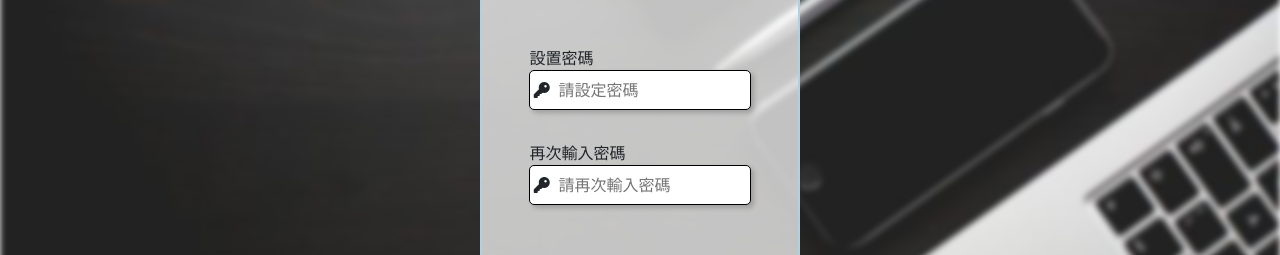
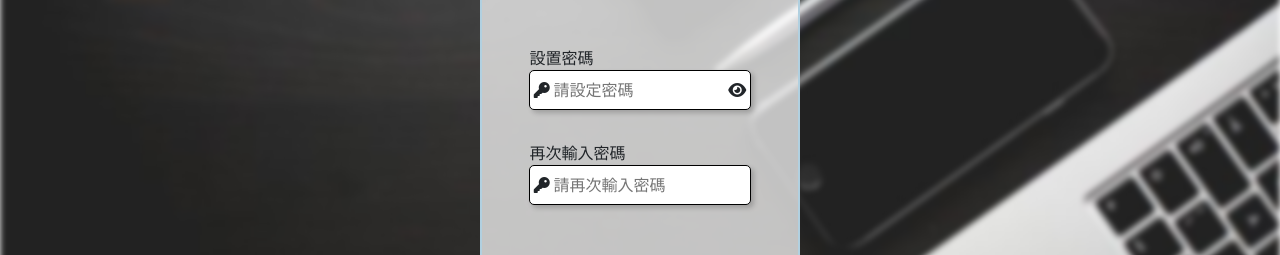
Before and after one commit to JaimeDeng/WorkHoursManagerFrontEnd, a Vue app: page /emploChangePsd in a window 1280 px wide. Shown: the part 302-557 px from the top of the page. Built offline with nearby package versions, Linux system fonts and the light colour scheme; sample sign-in values are in the browser's storage.

Commit message:
update: 1. 密碼變更 變更按鈕使用button元素 2.popup close判斷 3.密碼顯示鈕新增

```diff
--- a/src/components/EmploChangePsd.vue
+++ b/src/components/EmploChangePsd.vue
@@ -28,7 +28,9 @@ export default {
             rePwdStr: '',
             rePwdPHStr: '',
             backToHome: '',
-            change: ''
+            change: '',
+            //判斷相關
+            showPwd: false
         }
     },
     methods: {
@@ -129,7 +131,11 @@ export default {
             }
         },
         closePopup() {
-            this.$router.push('/login');
+            if(sessionStorage.getItem("accountId") === null && localStorage.getItem("accountId") === null){
+                this.$router.push('/login');
+            }else{
+                this.showPopup = false;
+            }
         },
         successPopup() {
             if (this.langValue === 'ch') {
@@ -240,6 +246,9 @@ export default {
                 this.popupData.backBtn = '戻る';
             }
         },
+        showPwdOrNot(){
+            this.showPwd = !this.showPwd;
+        }
     },
     beforeCreate() {
         //如果localStroage/sessionStorage都沒有accountId，則跳到登入頁面，要求重新登入
@@ -276,9 +285,10 @@ export default {
                     <label for="emid">{{ pwdStr }}</label>
                     <div class="newPsdInput">
                         <i class="fa-sharp fa-solid fa-key"></i>
-                        <input id="emid" :placeholder="pwdPHStr" type="text" v-model="newPsd" ref="password"
+                        <input id="emid" :placeholder="pwdPHStr" :type="showPwd ? 'text' : 'password'" v-model="newPsd" ref="password"
                             :style="{ backgroundColor: isInputInvalid === 3 ? 'rgb(255, 205, 205)' : '' }" maxlength="20"
                             @input="checkInputLegth('password')">
+                        <i @click="showPwdOrNot" :class="showPwd ? 'fa-sharp fa-solid fa-eye-slash' : 'fa-solid fa-eye'"></i>
                     </div>
                 </div>
 
@@ -370,7 +380,8 @@ export default {
                     cursor: pointer;
                     width: 100%;
                     box-shadow: 3px 3px 5px rgba(0, 0, 0, 0.2);
-                    padding-left: 28px;
+                    padding-left: 1.8vw;
+                    padding-right: 1.8vw;
                     height: 40px;
                     border-radius: 5px;
                     border: 1.5px solid #000;
@@ -387,11 +398,22 @@ export default {
             .againNewPsd {
                 @extend %inputFrameSetting;
 
-                .fa-sharp {
+                .fa-key {
                     position: absolute;
                     top: 50%;
                     transform: translateY(-50%);
                     left: 2%;
+                }
+
+                .fa-eye , .fa-eye-slash{
+                    position: absolute;
+                    top: 50%;
+                    transform: translateY(-50%);
+                    right: 2%;
+
+                    &:active{
+                        scale: 0.95;
+                    }
                 }
             }
         }
--- a/src/components/EmploCheckDailyTime.vue
+++ b/src/components/EmploCheckDailyTime.vue
@@ -1020,7 +1020,7 @@ export default {
                 transform: skew(-20deg);
                 height: 140%;
                 width: 20vw;
-                background-color: rgb(94, 209, 213);
+                background-color: rgb(100, 100, 100);
                 transition-property: left;
                 transition-duration: 0.2s;
                 transition-timing-function: cubic-bezier(0.5,0.2,0.2,1);
@@ -1031,7 +1031,7 @@ export default {
                 transform: skew(-20deg);
                 height: 100%;
                 width: 20vw;
-                background-color: rgb(209, 91, 91);
+                background-color: rgb(100, 100, 100);
                 transition-property: left;
                 transition-duration: 0.6s;
                 transition-timing-function: cubic-bezier(0.5,0.2,0.2,1);
```
Also changed, not shown: src/components/Login.vue (+2 -6 lines).
